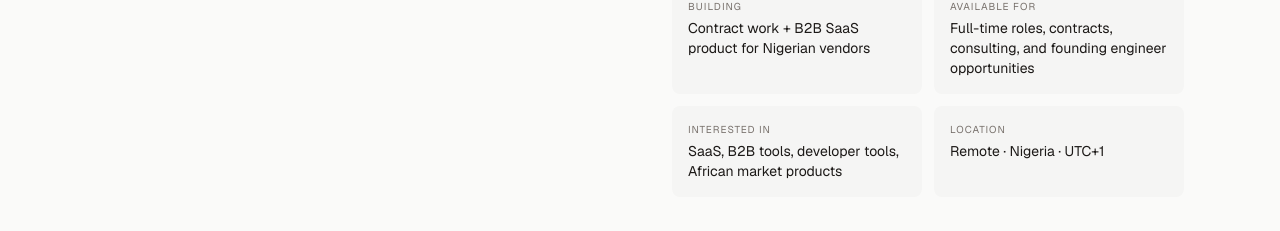
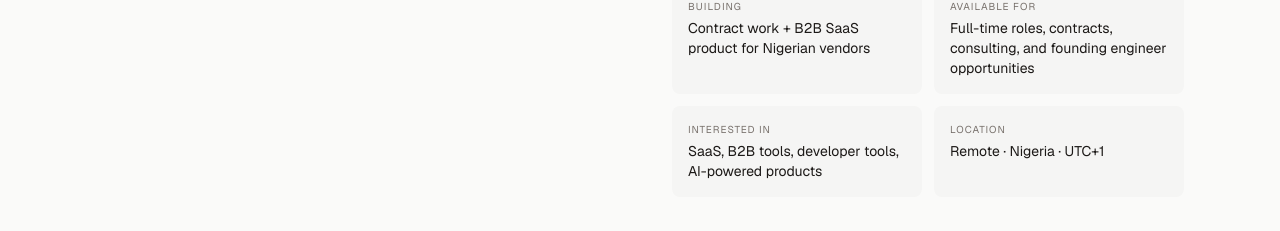
Before and after one commit to MasterLexhie/portfolio, a Next.js app: page /about in a window 1280 px wide. Shown: the part 1277-1508 px from the top of the page. Built offline with nearby package versions, Linux system fonts and the light colour scheme; no server answers.

Commit message:
updated page

```diff
--- a/app/(frontend)/about/page.tsx
+++ b/app/(frontend)/about/page.tsx
@@ -94,7 +94,7 @@ const experience = [
 const currently = [
   { label: 'Building', value: 'Contract work + B2B SaaS product for Nigerian vendors' },
   { label: 'Available for', value: 'Full-time roles, contracts, consulting, and founding engineer opportunities' },
-  { label: 'Interested in', value: 'SaaS, B2B tools, developer tools, African market products' },
+  { label: 'Interested in', value: 'SaaS, B2B tools, developer tools, AI-powered products' },
   { label: 'Location', value: 'Remote · Nigeria · UTC+1' },
 ]
 
```
